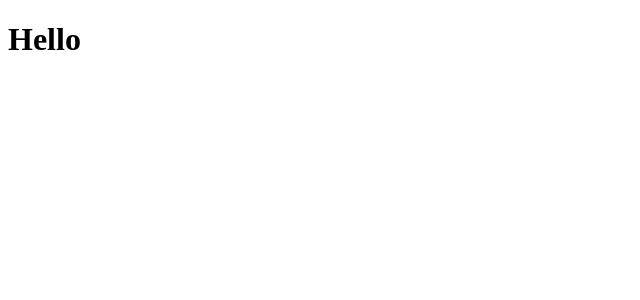
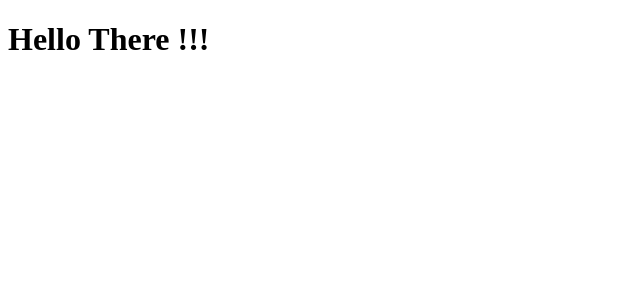
Before and after one commit to OmarMohmdSuleiman/myNotes, a React (Vite) app: page / in a window 1280 px wide. Shown: the top 300 px of the page, without its empty margins (0-640 px from the left). Built offline with nearby package versions, Linux system fonts and the light colour scheme.

Commit message:
Do second try to ensure my app runs

```diff
--- a/package.json
+++ b/package.json
@@ -4,6 +4,7 @@
   "main": "index.js",
   "type": "module",
   "scripts": {
+    "dev": "vite",
     "test": "echo \"Error: no test specified\" && exit 1"
   },
   "keywords": [],
--- a/src/components/App.jsx
+++ b/src/components/App.jsx
@@ -1,7 +1,7 @@
 import React from "react";
 
 function App(){
-    return <div><h1>Hello</h1></div>
+    return <div><h1>Hello There !!!</h1></div>
 }
 
 export default App;
```
